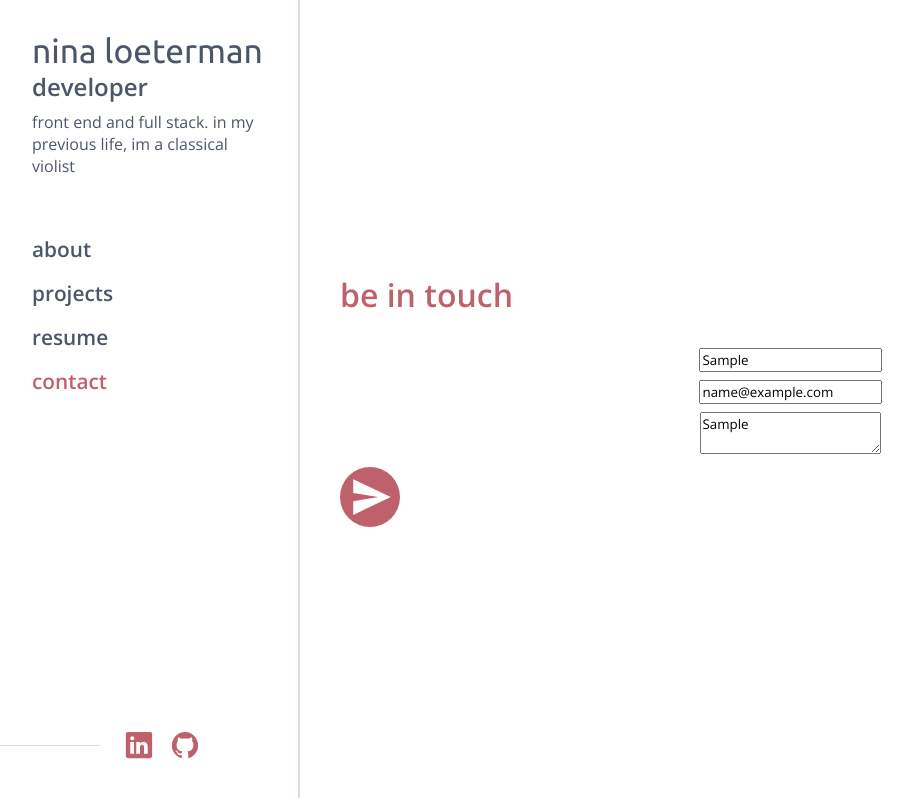
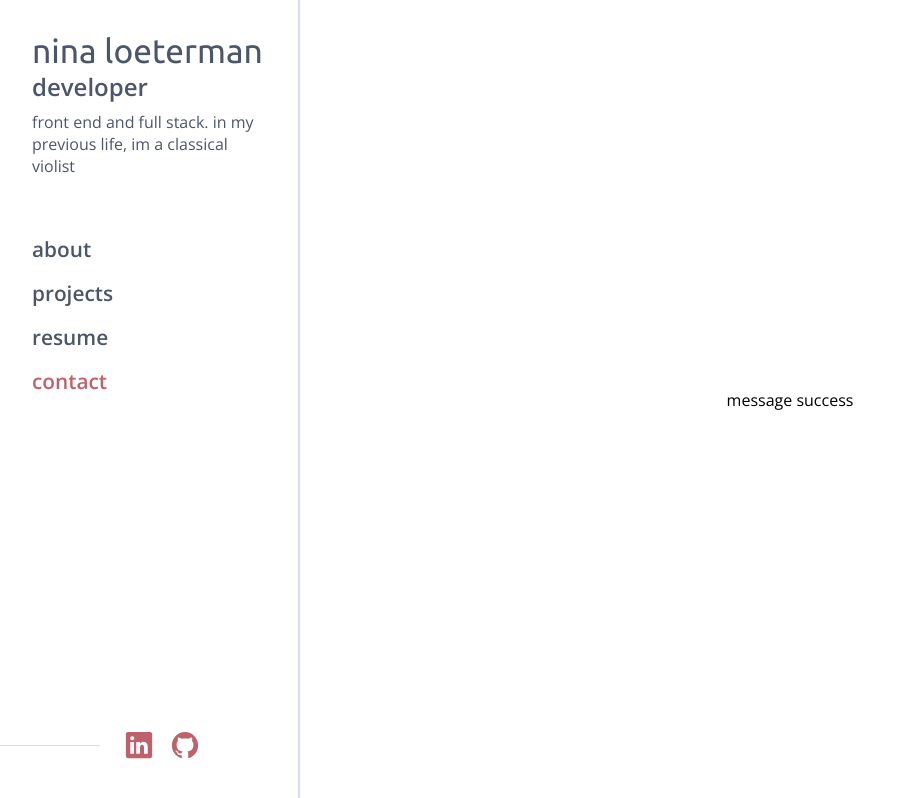
Before and after one commit to NinaLoeterman/portfolio, a React (Create React App) app: page /contact in a window 1280 px wide. Both pictures are taken after typing "Sample", "name@example.com", "Sample" into the empty fields and a click on the button 370 px from the left and 497 px from the top of the page. Shown: the whole page, without its empty margins (0-913 px from the left). Built offline with nearby package versions, Linux system fonts and the light colour scheme.

Commit message:
page after sending contact form created, sidebar test written

```diff
--- a/src/components/misc/ContactForm/ContactForm.jsx
+++ b/src/components/misc/ContactForm/ContactForm.jsx
@@ -5,7 +5,7 @@ import "./ContactForm.styles.css";
 import { SignupSchema } from "./ContactForm.logic";
 import Button from "../../UI/Button/Button.jsx";
 
-const ContactForm = () => {
+const ContactForm = ({ setIsMessageSent }) => {
   return (
     <div>
       <Formik
@@ -15,6 +15,7 @@ const ContactForm = () => {
           setTimeout(() => {
             alert(JSON.stringify(values, null, 2));
             setSubmitting(false);
+            setIsMessageSent(true)
           }, 400);
         }}
       >
--- /dev/null
+++ b/src/components/misc/MessageSuccessPage/MessageSuccessPage.jsx
@@ -0,0 +1,7 @@
+import React from 'react';
+
+const MessageSuccessPage = () => {
+    return ( <div>message success</div> );
+}
+
+export default MessageSuccessPage;
--- a/src/components/pages/ContactPage/ContactPage.jsx
+++ b/src/components/pages/ContactPage/ContactPage.jsx
@@ -1,13 +1,21 @@
-import React from "react";
+import React, { useState } from "react";
 import ContactForm from "../../misc/ContactForm/ContactForm";
+import MessageSuccessPage from "../../misc/MessageSuccessPage/MessageSuccessPage";
 import PageTitle from "../../UI/PageTitle/PageTitle";
-import './ContactPage.styles.css';
+import "./ContactPage.styles.css";
 
 const ContactPage = () => {
+  const [isMessageSent, setIsMessageSent] = useState(false);
   return (
     <div className="contact-page">
-      <PageTitle title="be in touch" />
-      <ContactForm />
+      {!isMessageSent ? (
+        <>
+          <PageTitle title="be in touch" />
+          <ContactForm setIsMessageSent={setIsMessageSent} />
+        </>
+      ) : (
+        <MessageSuccessPage />
+      )}
     </div>
   );
 };
```
Also changed, not shown: 2 other files (tests, documents, lock files or other folders).
